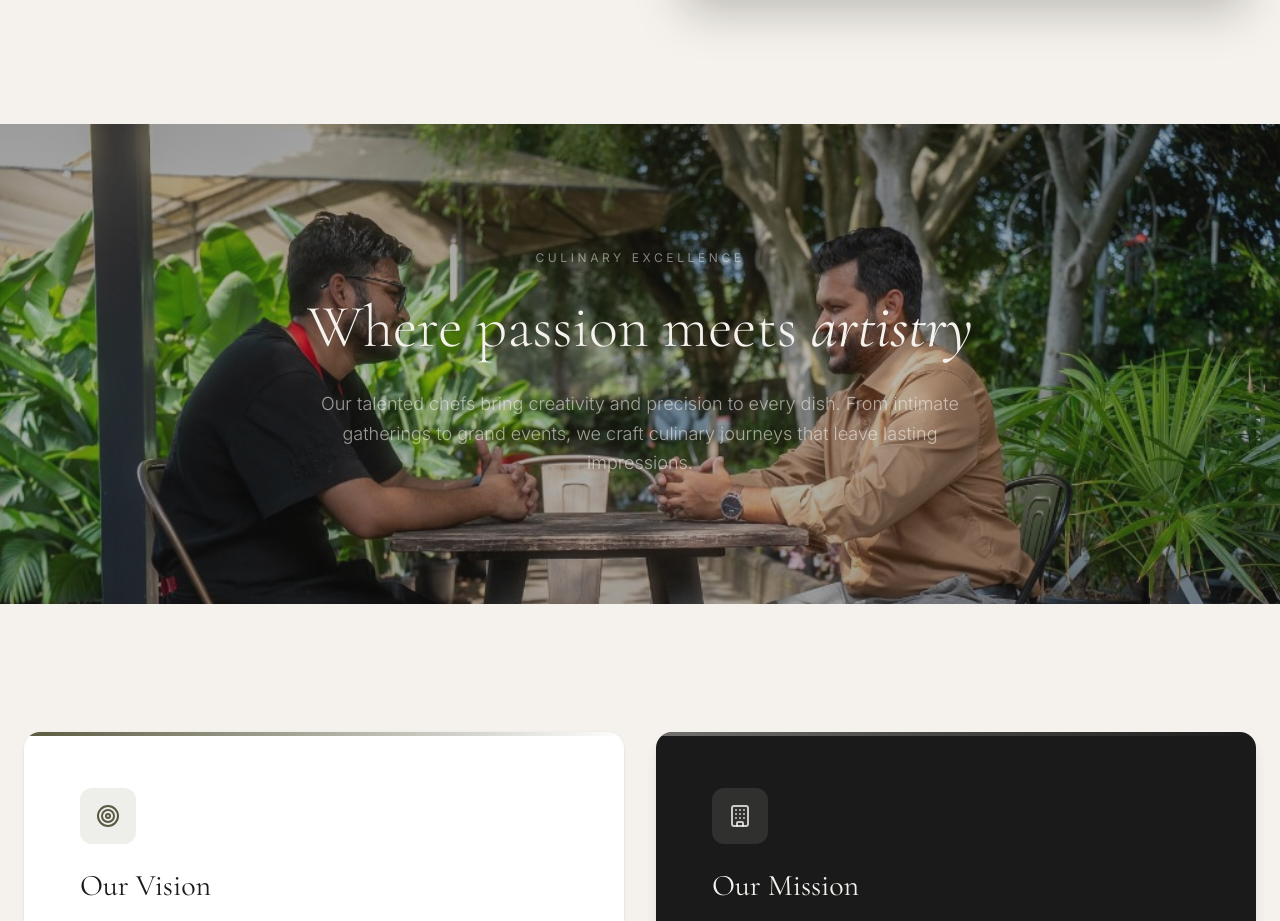
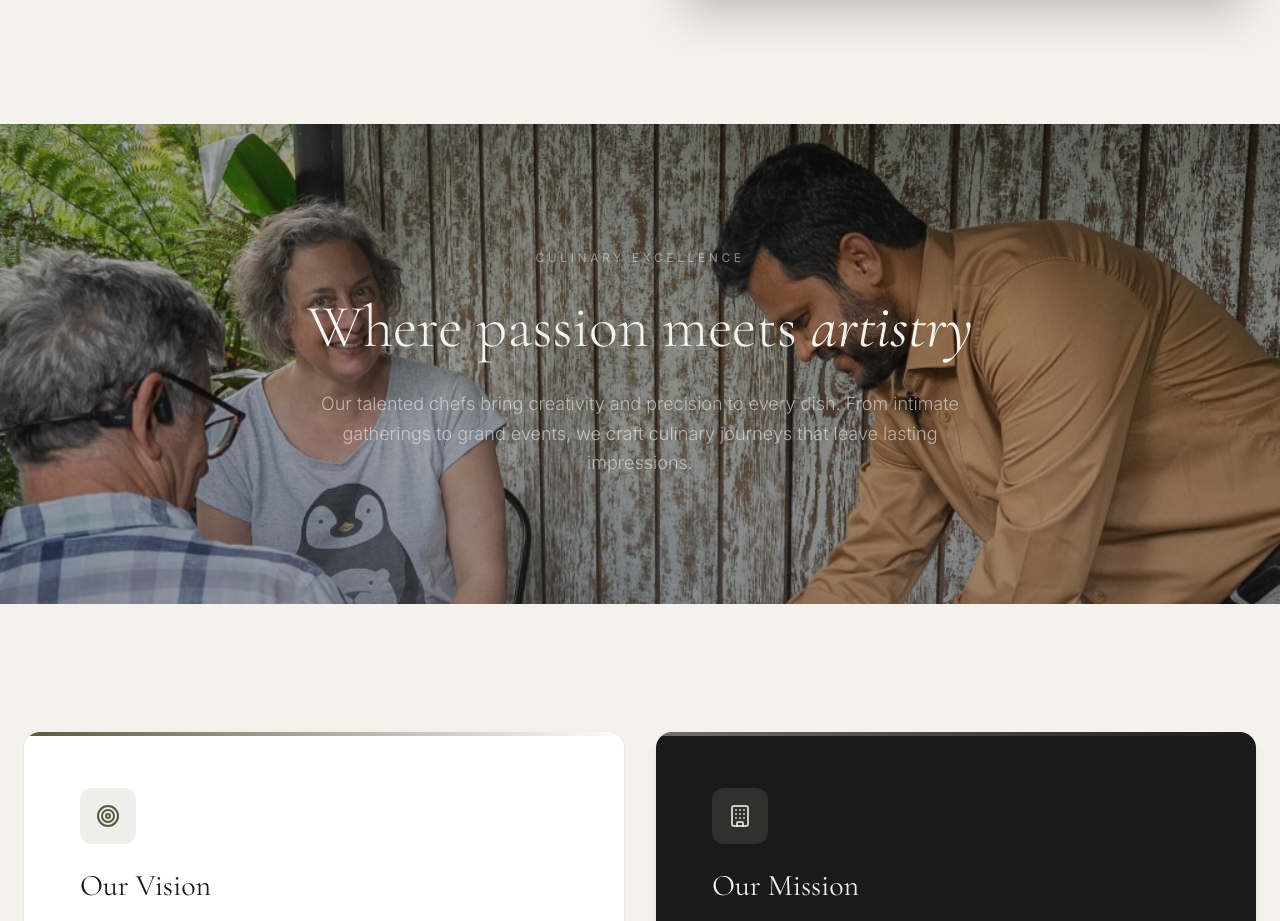
Before and after one commit to sredowan/catering-district, a React (Vite) app: page /about in a window 1280 px wide. Shown: the part 1620-2541 px from the top of the page. Built offline with nearby package versions, Linux system fonts and the light colour scheme.

Commit message:
Update Culinary Excellence image on About page

```diff
--- a/src/pages/AboutUs.tsx
+++ b/src/pages/AboutUs.tsx
@@ -126,7 +126,7 @@ export default function AboutUs() {
             {/* ─── Full-Width Parallax Image Section ─── */}
             <section className="relative h-[60vh] min-h-[400px] overflow-hidden">
                 <img
-                    src="/images/chef-kitchen.jpg"
+                    src="/images/future-new.jpg"
                     alt="Culinary excellence"
                     className="absolute inset-0 w-full h-full object-cover object-top"
                 />
```
Also changed, not shown: 2 other files (tests, documents, lock files or other folders).
